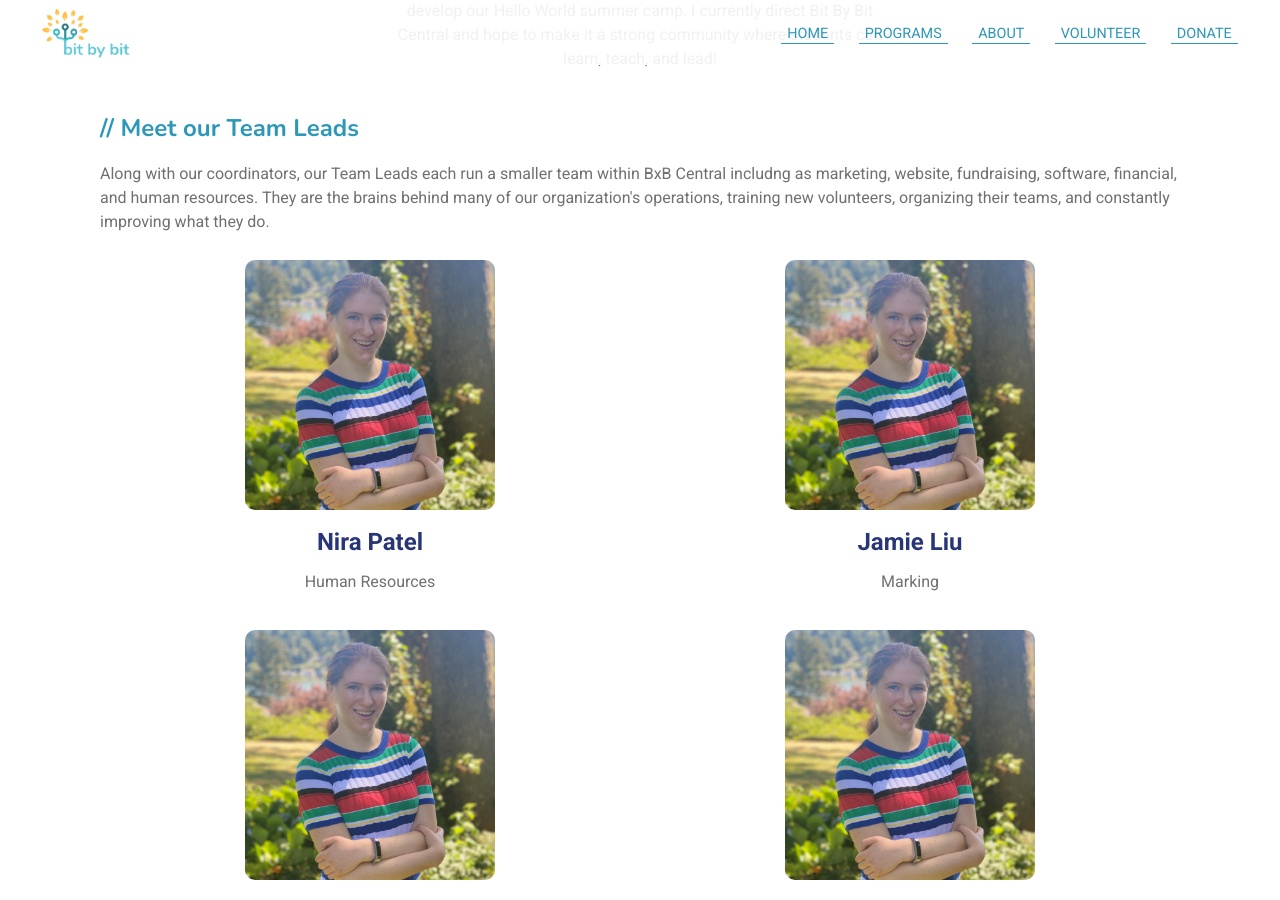
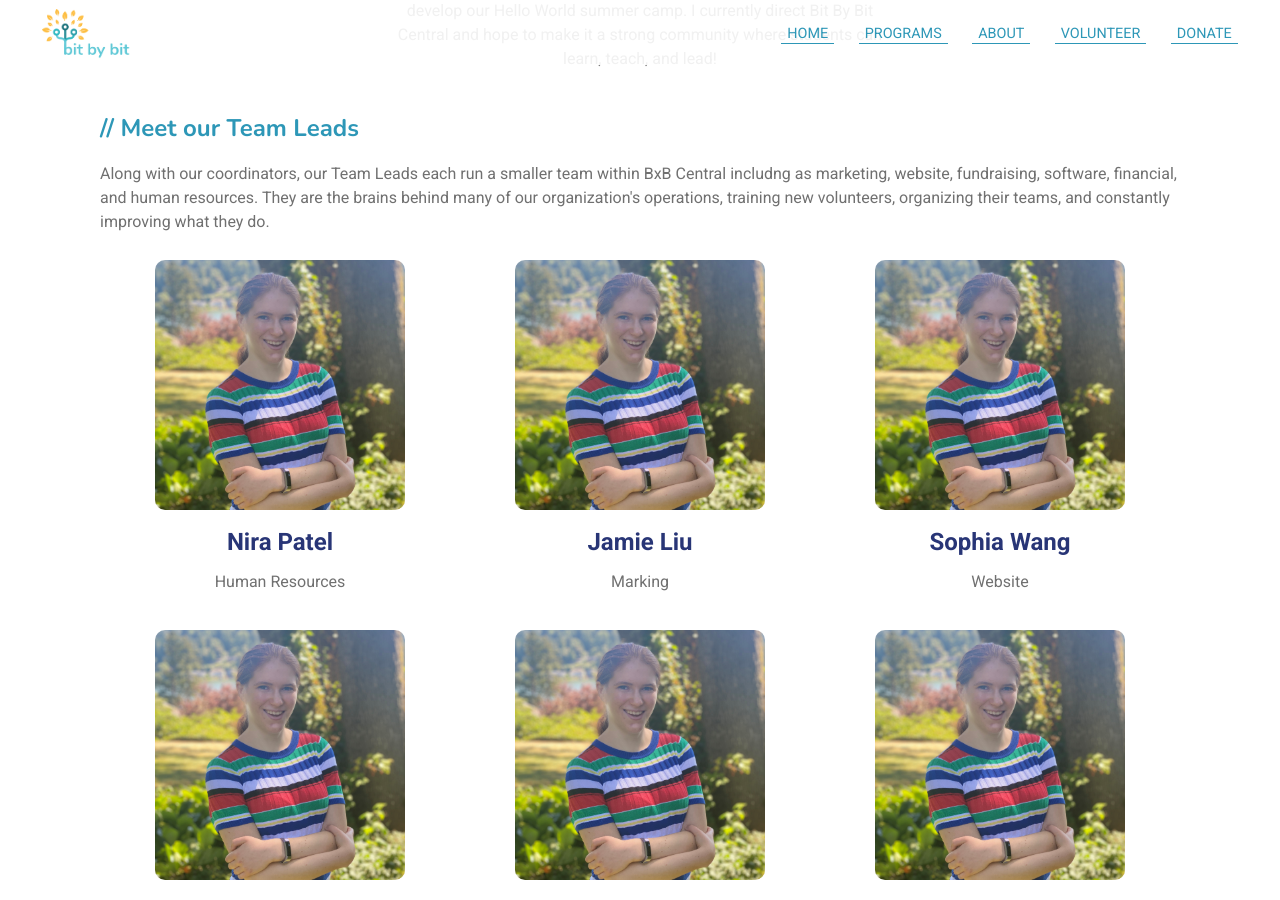
Before and after one commit to bit-by-bit-coding/bxb-website, a Jekyll site: the page built from about.html, in a window 1280 px wide and 900 px high, scrolled down 1460 px. Built offline with Jekyll 4.4.1, drawn with Linux system fonts in a browser that asks for light colours; nearby versions of some CDN libraries.

Commit message:
sized imgs down so 4 photos fit in a row

```diff
--- a/about.html
+++ b/about.html
@@ -63,49 +63,49 @@
         training new volunteers, organizing their teams, and constantly improving what they do.
     </p>
     <div class="instructors-container">
-        <span class="instructors-item">
+        <span class="instructors-item" id="team-item">
             <img src="./imgs/DevinSquare.jpg">
             <strong>Nira Patel</strong>
             <p>
                 Human Resources
             </p>
         </span>
-        <span class="instructors-item">
+        <span class="instructors-item" id="team-item">
             <img src="./imgs/DevinSquare.jpg">
             <strong>Jamie Liu</strong>
             <p>
                 Marking
             </p>
         </span>
-        <span class="instructors-item">
+        <span class="instructors-item" id="team-item">
             <img src="./imgs/DevinSquare.jpg">
             <strong>Sophia Wang</strong>
             <p>
                 Website
             </p>
         </span>
-        <span class="instructors-item">
+        <span class="instructors-item" id="team-item">
             <img src="./imgs/DevinSquare.jpg">
             <strong>Cheyenne Huggins</strong>
             <p>
                 Website
             </p>
         </span>
-        <span class="instructors-item">
-            <img src="./imgs/DevinSquare.jpg">
+        <span class="instructors-item" id="team-item">
+            <img src="./imgs/DevinSquare.jpg" >
             <strong>Ellie Tanimura</strong>
             <p>
                 Fundraising
             </p>
         </span>
-        <span class="instructors-item">
+        <span class="instructors-item" id="team-item">
             <img src="./imgs/DevinSquare.jpg">
             <strong>Praveer Sharan</strong>
             <p>
                 Software
             </p>
         </span>
-        <span class="instructors-item">
+        <span class="instructors-item" id="team-item">
             <img src="./imgs/SelenaSquare.jpg">
             <strong>Selena Zang</strong>
             <p>
--- a/styles/about.scss
+++ b/styles/about.scss
@@ -42,6 +42,10 @@
   margin-top: 20px;
 }
 
+#team-item{
+  flex: 1 275px;
+}
+
 // #canvas{
 //   height: 300px;
 //   width: 100%;
```
